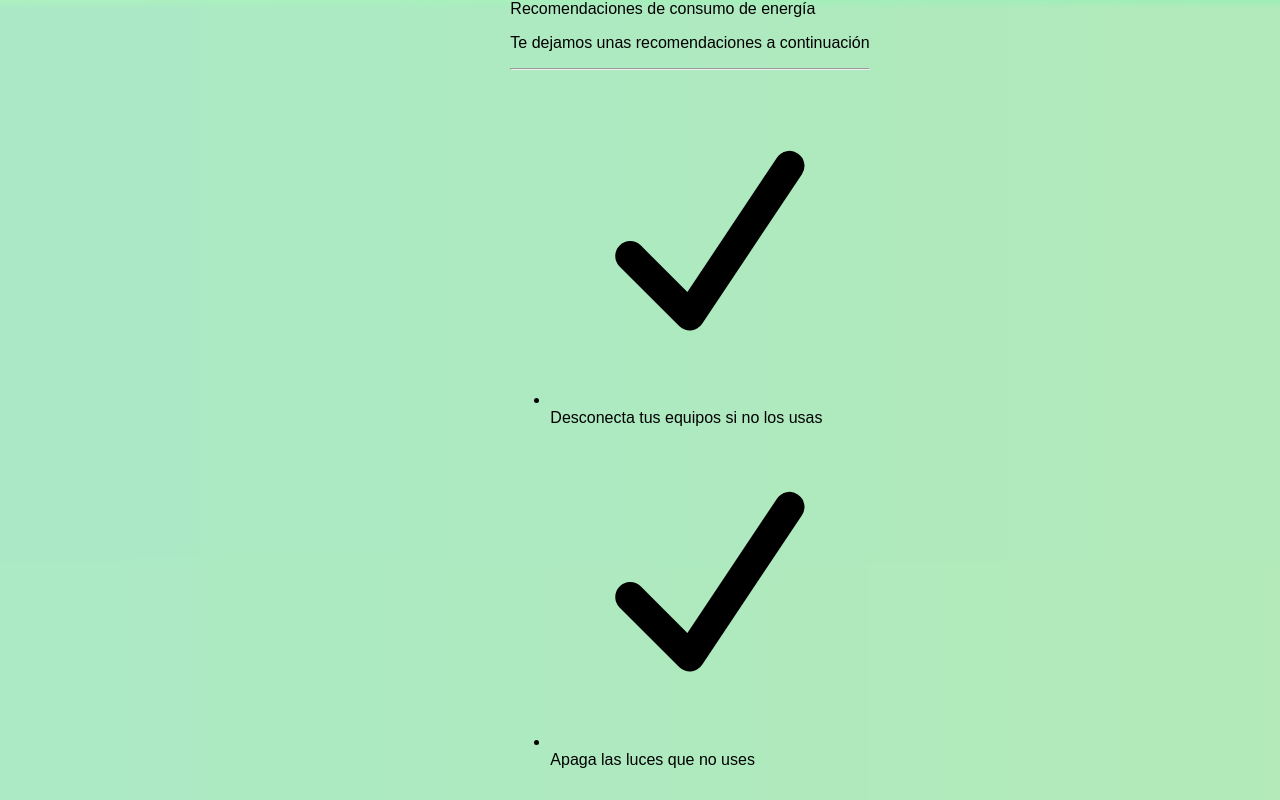
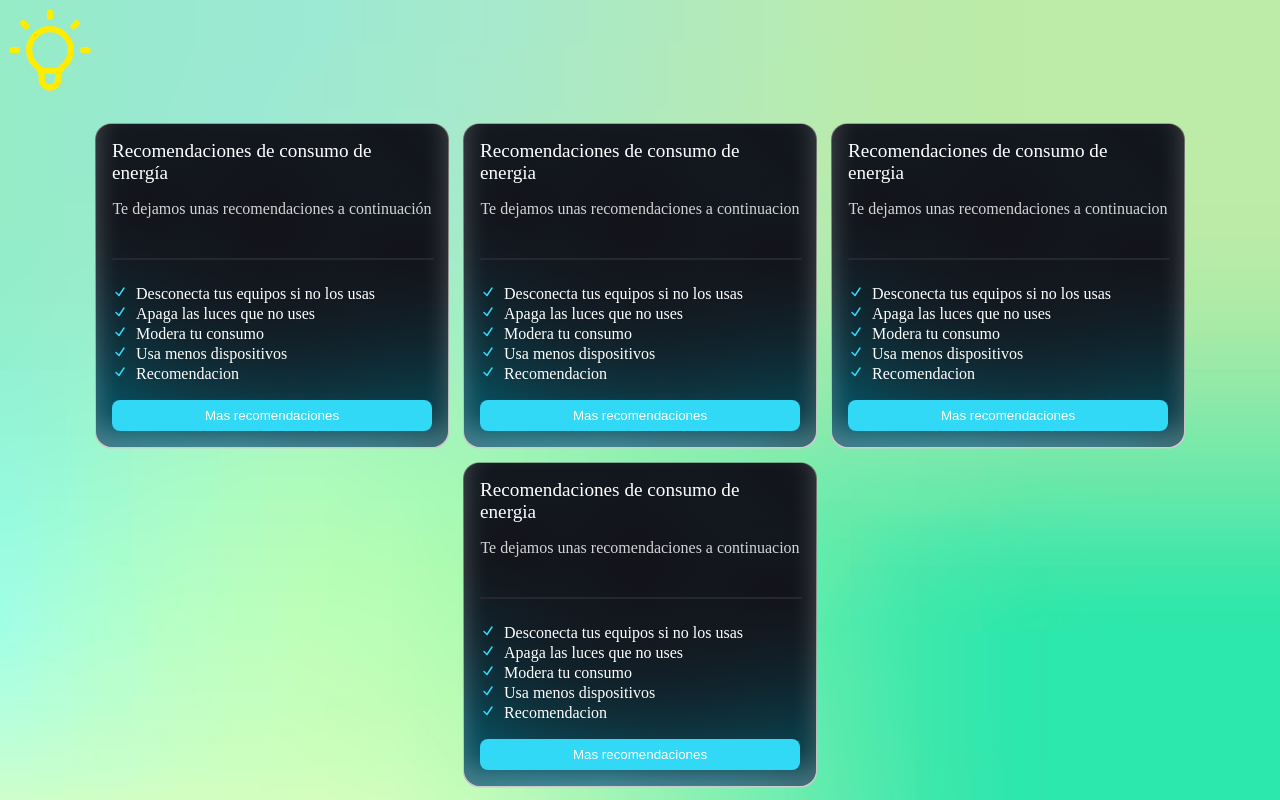
Before and after one commit to Cocoyanami/calculadora-energia, a plain HTML site: page info.html in a window 1280 px wide. Shown: the top 800 px of the page. Drawn offline with Linux system fonts and the light colour scheme.

Commit message:
cambios230724

```diff
--- a/css/styles.css
+++ b/css/styles.css
@@ -1,21 +1,135 @@
 body {
-    font-family: Arial, sans-serif;
+    background-image: url(../imagenes/fondo-degradado-tonos-verdes_23-2148382072.avif );
+    background-size: cover;
+    background-repeat: no-repeat;
+    background-position: center;
+    margin: 0;
+    padding: 0;
+    min-height: 100vh;
+  }
+
+  .card-container {
+    display: flex;
+    flex-wrap: wrap;
+    gap: 1rem;
+    justify-content: center;
+    padding: 20px;
+    box-sizing: border-box;
+  }
+
+  .card {
+    --white: hsl(0, 0%, 100%);
+    --black: hsl(240, 15%, 9%);
+    --paragraph: hsl(0, 0%, 83%);
+    --line: hsl(240, 9%, 17%);
+    --primary: hsl(189, 92%, 58%);
+
+    position: relative;
+    display: flex;
+    flex-direction: column;
+    gap: 1rem;
+    padding: 1rem;
+    width: 100%;
+    max-width: 20rem;
+    background-color: hsla(240, 15%, 9%, 1);
+    background-image: radial-gradient(
+        at 88% 40%,
+        hsla(240, 15%, 9%, 1) 0px,
+        transparent 85%
+    ),
+    radial-gradient(at 49% 30%, hsla(240, 15%, 9%, 1) 0px, transparent 85%),
+    radial-gradient(at 14% 26%, hsla(240, 15%, 9%, 1) 0px, transparent 85%),
+    radial-gradient(at 0% 64%, hsl(189, 99%, 26%) 0px, transparent 85%),
+    radial-gradient(at 41% 94%, hsl(189, 97%, 36%) 0px, transparent 85%),
+    radial-gradient(at 100% 99%, hsl(188, 94%, 13%) 0px, transparent 85%);
+    border-radius: 1rem;
+    box-shadow: 0px -16px 24px 0px rgba(255, 255, 255, 0.25) inset;
+  }
+
+  .card .card__border {
+    overflow: hidden;
+    pointer-events: none;
+    position: absolute;
+    z-index: -10;
+    top: 50%;
+    left: 50%;
+    transform: translate(-50%, -50%);
+    width: calc(100% + 2px);
+    height: calc(100% + 2px);
+    background-image: linear-gradient(
+        0deg,
+        hsl(0, 0%, 100%) -50%,
+        hsl(0, 0%, 40%) 100%
+    );
+    border-radius: 1rem;
+  }
+
+  .card_title__container {
+    display: flex;
+    flex-direction: column;
+    align-items: center;
+  }
+
+  .card_title {
+    color: var(--white);
+    font-size: 1.2rem;
+  }
+
+  .card_paragraph {
+    color: var(--paragraph);
+    font-size: 1rem;
+    text-align: center;
+  }
+
+  .line {
+    width: 100%;
+    border: 1px solid var(--line);
+  }
+
+  .card__list {
+    list-style: none;
+    padding: 0;
+    margin: 0;
+  }
+
+  .card__list_item {
     display: flex;
     align-items: center;
-    justify-content: center;
+    gap: 0.5rem;
+    color: var(--white);
+  }
 
-    margin: 0;
-    padding: 0;
-    min-width: 100vw;
-    min-height: 100vh;
-    width: 100%;
-    height: 100%;
+  .check_svg {
+    width: 1rem;
+    height: 1rem;
+    fill: var(--primary);
+  }
 
+  .list_text {
+    font-size: 1rem;
+  }
 
-    background-image: url(../imagenes/fondo-degradado-tonos-verdes_23-2148382072.avif);
-    background-position: center;
-    background-size: cover;
-}
+  .button {
+    padding: 0.5rem 1rem;
+    background-color: var(--primary);
+    color: var(--white);
+    border: none;
+    border-radius: 0.5rem;
+    cursor: pointer;
+  }
+
+  @media (max-width: 768px) {
+    .card-container {
+        flex-direction: column;
+        align-items: center;
+    }
+
+    .card {
+        width: 100%;
+        max-width: 20rem;
+    }
+  }
+
 .calculator {
     max-width: 400px;
     margin: auto;
```
Also changed, not shown: seleccion-dispositivos.html (+5 -12 lines), recomendaciones.html (deleted).
